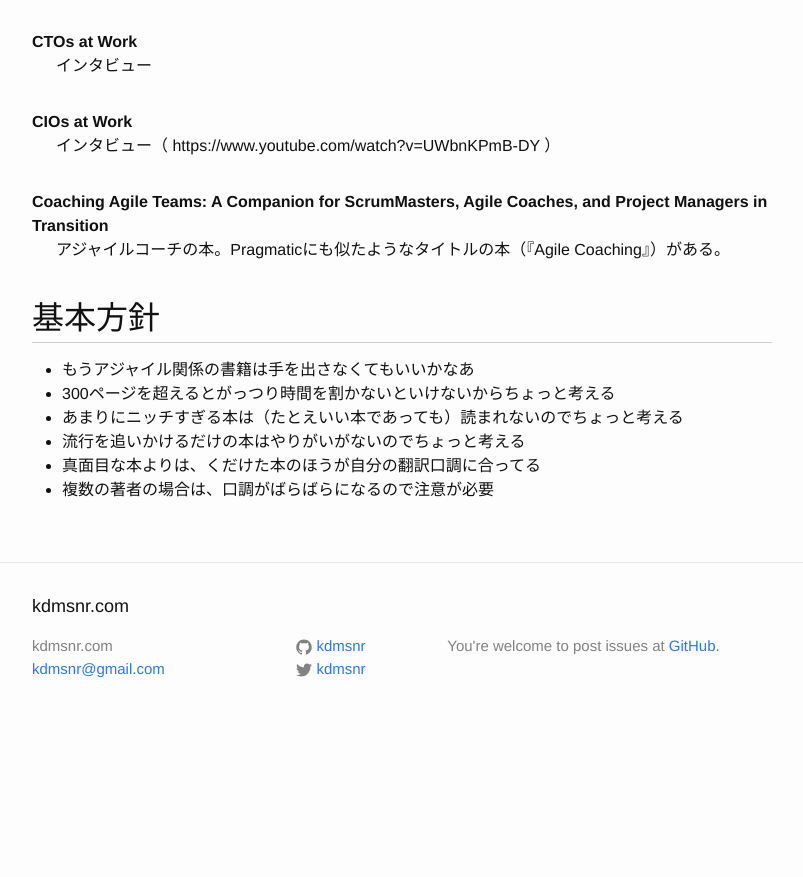
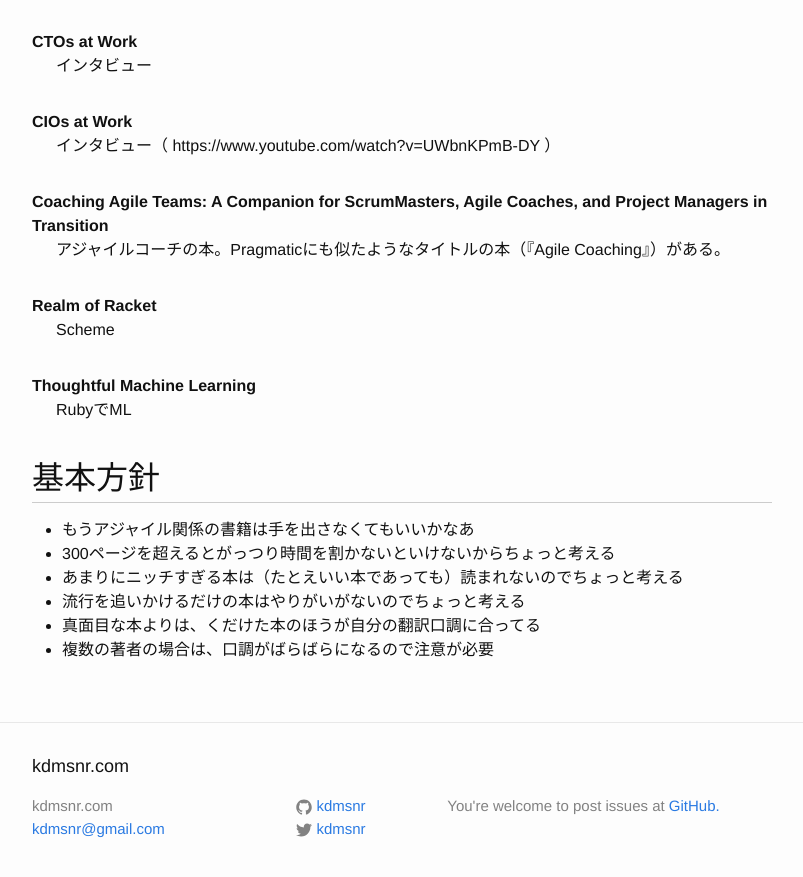
Before and after one commit to kdmsnr/kdmsnr.github.io, a Jekyll site: the page built from readings/index.md, in a window 1280 px wide and 900 px high, scrolled down 1326 px. Shown: the top 877 px of the window, without its empty margins (238-1041 px from the left). Built offline with Jekyll 4.4.1, drawn with Linux system fonts in a browser that asks for light colours; Markdown is read by kramdown in place of the engine named in the settings; before the commit the page ends 2066 px from its top, so only the background shows below that.

Commit message:
Update readings

```diff
--- a/readings/index.md
+++ b/readings/index.md
@@ -60,9 +60,11 @@
 <dt>Coaching Agile Teams: A Companion for ScrumMasters, Agile Coaches, and Project Managers in Transition</dt>
 <dd>アジャイルコーチの本。Pragmaticにも似たようなタイトルの本（『Agile Coaching』）がある。</dd>
 
+<dt>Realm of Racket</dt>
+<dd>Scheme</dd>
 
-<dt></dt>
-<dd></dd>
+<dt>Thoughtful Machine Learning</dt>
+<dd>RubyでML</dd>
 
 </dl>
 
```
